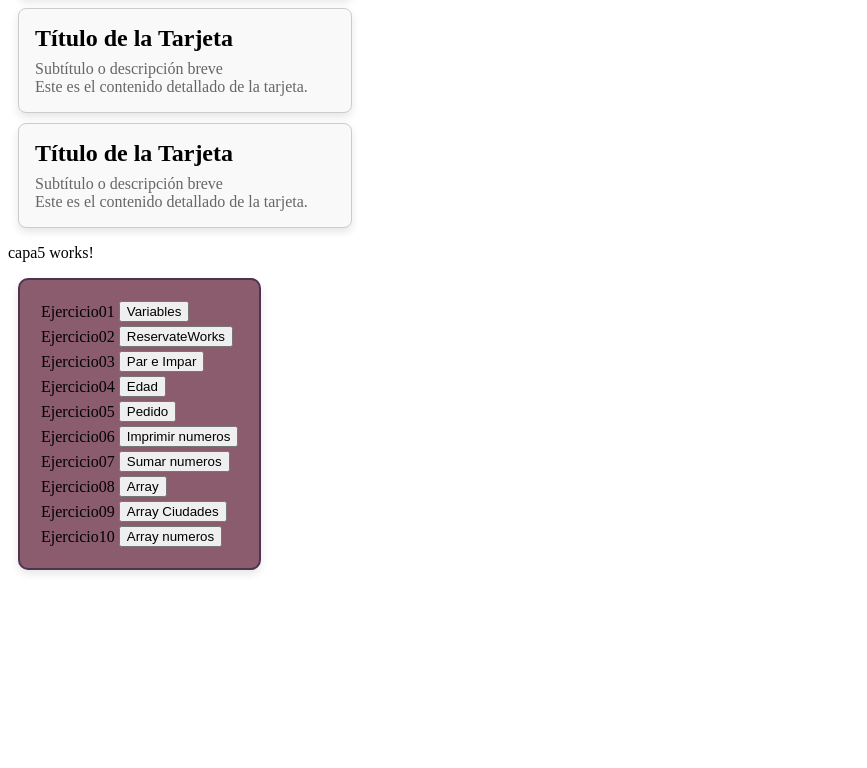
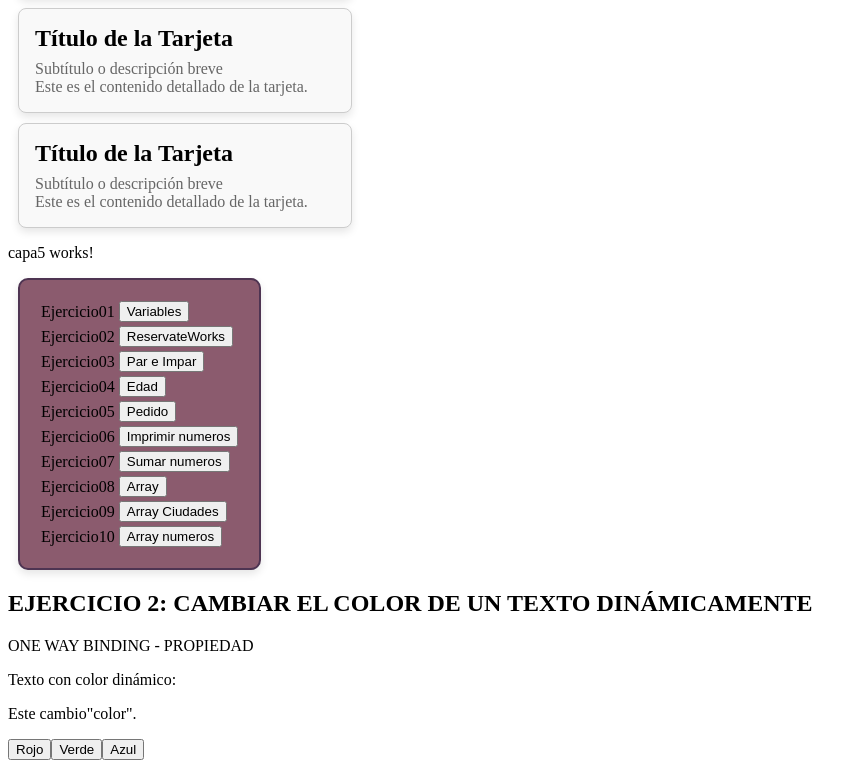
Before and after one commit to YurikoRasero/fundamentos02, an Angular app: page / in a window 1280 px wide. Shown: the part 488-1256 px from the top of the page, without its empty margins (0-867 px from the left). Before the commit the page ends 1068 px from the top, so only its background shows below. Built offline with nearby package versions, Linux system fonts and the light colour scheme.

Commit message:
Actualizacion2.6

```diff
--- /dev/null
+++ b/src/app/Binding/binding-a/binding-a.html
@@ -0,0 +1,10 @@
+<h2>EJERCICIO 2: CAMBIAR EL COLOR DE UN TEXTO DINÁMICAMENTE</h2>
+<p>ONE WAY BINDING - PROPIEDAD </p>
+<p>Texto con color dinámico:</p>
+
+<p [style.color]="color">
+  Este cambio"color".
+</p>
+<button (click)="color='red'">Rojo</button>
+<button (click)="color='green'">Verde</button>
+<button (click)="color='blue'">Azul</button>
--- /dev/null
+++ b/src/app/Binding/binding-a/binding-a.ts
@@ -0,0 +1,13 @@
+import { Component } from '@angular/core';
+import { FormsModule } from '@angular/forms';
+
+@Component({
+  selector: 'app-binding-a',
+  imports: [FormsModule],
+  templateUrl: './binding-a.html',
+  styleUrl: './binding-a.css',
+})
+export class BindingA {
+
+  color:string= "negro";
+}
--- /dev/null
+++ b/src/app/Binding/interpolacion/interpolacion.html
@@ -0,0 +1,8 @@
+<h1>EJERCICIO 1: CÁLCULO EN LA VISTA USANDO INTERPOLACIÓN </h1>
+<div>
+  <p>El valor de numeroA es: {{ numeroA }}</p>
+  <p>El valor de numeroB es: {{ numeroB }}</p>
+  <!-- <p>Resultado de la suma: {{ numeroA + numeroB }}</p> -->
+  <p>Resultado de la suma de dos números:</p>
+  <p>{{ Suma() }}</p>
+</div>
--- /dev/null
+++ b/src/app/Binding/interpolacion/interpolacion.ts
@@ -0,0 +1,17 @@
+import { Component } from '@angular/core';
+
+@Component({
+  selector: 'app-interpolacion',
+  imports: [],
+  templateUrl: './interpolacion.html',
+  styleUrl: './interpolacion.css',
+})
+export class Interpolacion {
+
+  numeroA: number = 50;
+  numeroB: number = 70;
+
+  Suma(): number {
+    return this.numeroA + this.numeroB;
+}
+}
--- a/src/app/Typescript/typescrip1/typescript1.ts
+++ b/src/app/Typescript/typescrip1/typescript1.ts
@@ -132,7 +132,7 @@ ciudades.splice(3, 1);
 
 ejercicioJ(): void {
 let scores: Number[]= [100, 95, 98];
-   console.log(35)
+   console.log(scores)
   }
 
 }
--- a/src/app/app.html
+++ b/src/app/app.html
@@ -5,3 +5,4 @@
 <app-component4></app-component4>
 <app-component5></app-component5>
 <app-typescript1></app-typescript1>
+<app-binding-a></app-binding-a>
--- a/src/app/app.ts
+++ b/src/app/app.ts
@@ -6,14 +6,17 @@ import { Component3 } from './Component/component3/component3';
 import { Component4 } from './Component/component4/component4';
 import { Component5 } from './Component/component5/component5';
 import { Typescrip1 } from './Typescript/typescrip1/typescript1';
+import { Interpolacion } from './Binding/interpolacion/interpolacion';
+import { BindingA } from './Binding/binding-a/binding-a';
+
 
 
 
 @Component({
   selector: 'componente-inicial',
   imports: [RouterOutlet,
-     Component1,Component2,Component3,Component4,Component5,
-      Typescrip1],
+    Component1, Component2, Component3, Component4, Component5,
+    Typescrip1, Interpolacion,BindingA],
   templateUrl: './app.html',
   styleUrl: './app.css'
 })
```
Also changed, not shown: src/app/Binding/binding-a/binding-a.css (added), src/app/Binding/interpolacion/interpolacion.css (added).
